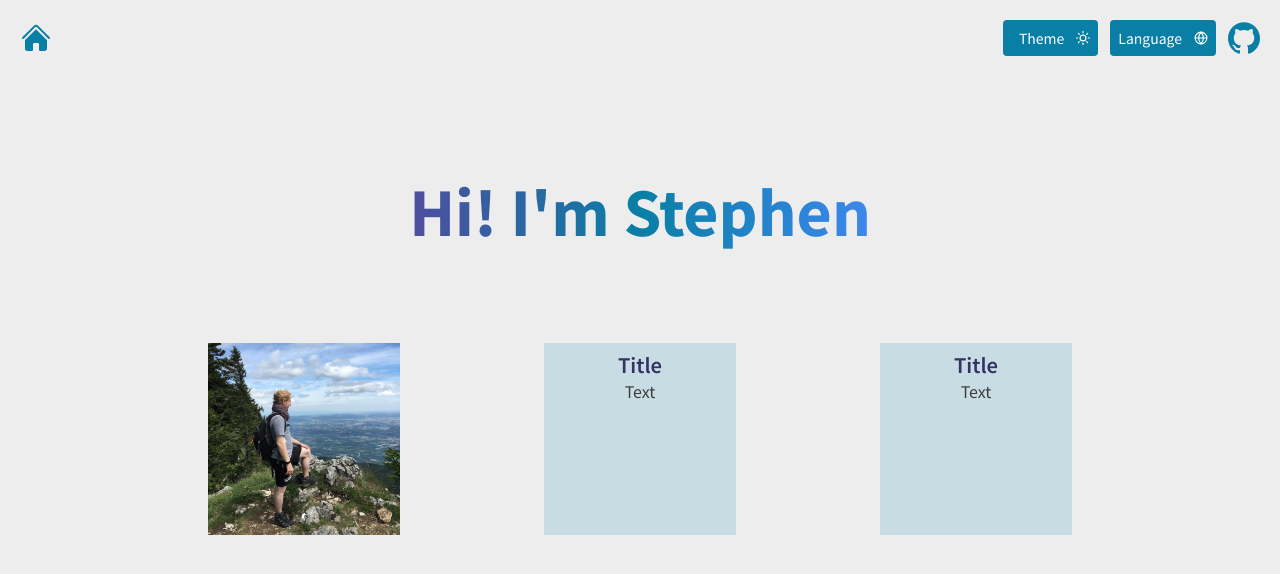
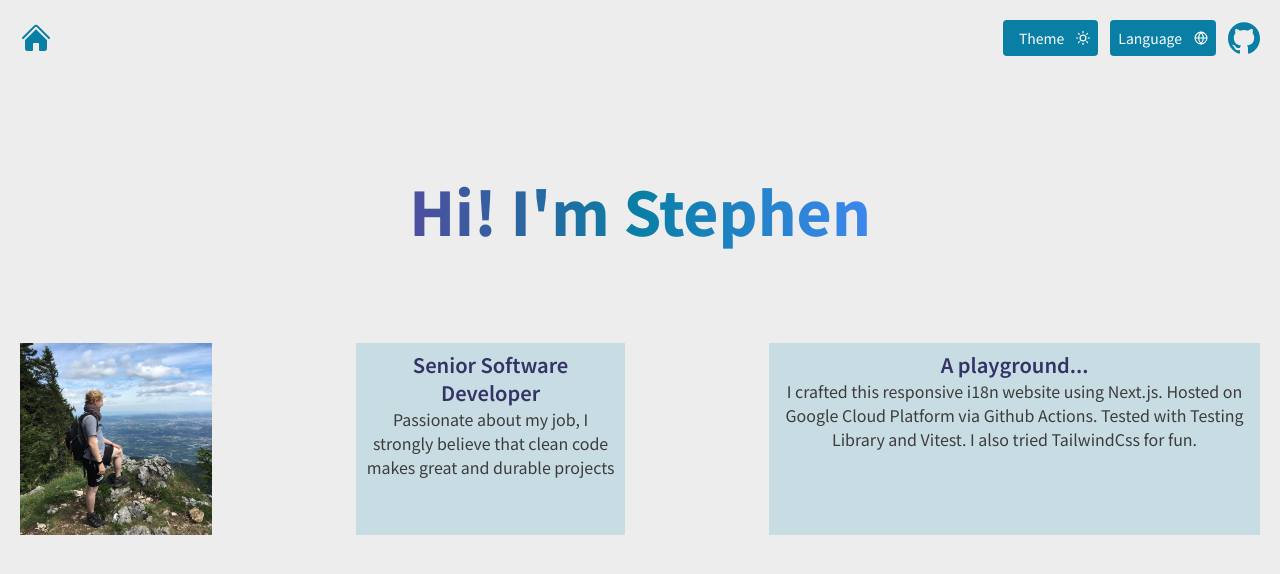
Before and after one commit to Steph0/resume-nextjs, a Next.js app: page /en in a window 1280 px wide. Shown: the top 574 px of the page. Built offline with nearby package versions, Linux system fonts and the light colour scheme.

Commit message:
feat: profile and website descriptions cards

```diff
--- a/messages/en.json
+++ b/messages/en.json
@@ -1,20 +1,20 @@
 {
-  "header": {
+  "Header": {
     "home": "Back to homepage",
     "githubPortfolio": {
       "href": "https://github.com/Steph0/",
       "label": "See my Github portfolio"
     },
-    "themeSwitch": {
+    "ThemeSwitch": {
       "label": "Theme"
     }
   },
-  "dashboard": {
+  "Dashboard": {
     "presentation": "Hi! I'm Stephen",
     "photoAlt": "Photo of the author",
-    "middle_item_title": "Title",
-    "middle_item_text": "Text",
-    "right_item_title": "Title",
-    "right_item_text": "Text"
+    "profileTitle": "Senior Software Developer",
+    "profileText": "Passionate about my job, I strongly believe that clean code makes great and durable projects",
+    "aboutThisWebsiteTitle": "A playground...",
+    "aboutThisWebsiteText": "I crafted this responsive i18n website using Next.js. Hosted on Google Cloud Platform via Github Actions. Tested with Testing Library and Vitest. I also tried TailwindCss for fun."
   }
 }
--- a/messages/ja.json
+++ b/messages/ja.json
@@ -1,21 +1,21 @@
 {
-  "header": {
+  "Header": {
     "home": "ホームページに戻る",
     "githubPortfolio": {
       "href": "https://github.com/Steph0/",
       "label": "私のGithubポートフォリオをご覧ください"
     },
 
-    "themeSwitch": {
+    "ThemeSwitch": {
       "label": "テーマ"
     }
   },
-  "dashboard": {
+  "Dashboard": {
     "presentation": "こんにちは！ステフェンです",
     "photoAlt": "すてふぇんの写真",
-    "middle_item_title": "Title",
-    "middle_item_text": "Text",
-    "right_item_title": "Title",
-    "right_item_text": "Text"
+    "profileTitle": "上 級ソフトウェア開発者",
+    "profileText": "Passionate about my job, I strongly believe that clean code makes great and durable projects",
+    "aboutThisWebsiteTitle": "A playground...",
+    "aboutThisWebsiteText": "I crafted this responsive i18n website using Next.js. Hosted on Google Cloud Platform via Github Actions. Tested with Testing Library and Vitest. I also tried TailwindCss for fun."
   }
 }
--- a/src/app/[locale]/components/Header.tsx
+++ b/src/app/[locale]/components/Header.tsx
@@ -11,7 +11,7 @@ interface Props {
   locale: string;
 }
 export const Header: FC<Props> = ({ locale }) => {
-  const t = useTranslations('header');
+  const t = useTranslations('Header');
   return (
     <div className='mx-auto flex max-w-(--breakpoint-2xl) flex-row items-center justify-between p-5 print:hidden'>
       <nav className='text-button mr-10 inline-flex gap-5'>
--- a/src/app/[locale]/components/ThemeSwitch.tsx
+++ b/src/app/[locale]/components/ThemeSwitch.tsx
@@ -8,7 +8,7 @@ import { useOnClickOutside } from 'usehooks-ts';
 import Button from './Button';
 
 export default function ThemeSwitch() {
-  const t = useTranslations('header.themeSwitch');
+  const t = useTranslations('Header.ThemeSwitch');
   const [mounted, setMounted] = useState(false);
   const [isOpen, setIsOpen] = useState(false); // New state to control dropdown visibility
   const { setTheme, themes, theme } = useTheme();
--- a/src/app/[locale]/page.tsx
+++ b/src/app/[locale]/page.tsx
@@ -4,7 +4,7 @@ import Image from 'next/image';
 import photo from '@/public/img-profile.jpg';
 
 export default function DashboardPage() {
-  const t = useTranslations('dashboard');
+  const t = useTranslations('Dashboard');
   return (
     <section className='px-5'>
       <h1 className='pb-4 text-center text-4xl leading-tight font-extrabold sm:text-6xl md:py-24'>
@@ -27,13 +27,13 @@ export default function DashboardPage() {
         </Card>
 
         <Card
-          title={t('middle_item_title')}
-          text={t('middle_item_text')}
+          title={t('profileTitle')}
+          text={t('profileText')}
           className='bg-background-secondary p-2'
         />
         <Card
-          title={t('right_item_title')}
-          text={t('right_item_text')}
+          title={t('aboutThisWebsiteTitle')}
+          text={t('aboutThisWebsiteText')}
           className='bg-background-secondary p-2'
         />
       </div>
```
Also changed, not shown: 1 other file (tests, documents, lock files or other folders).
